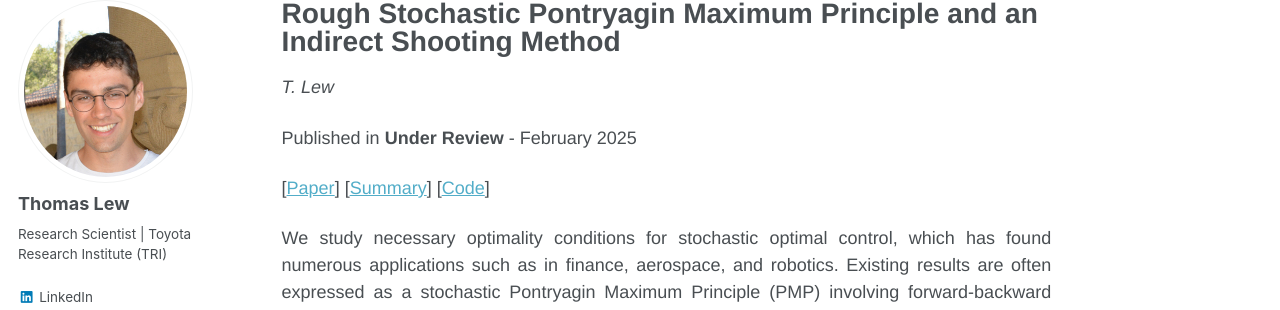
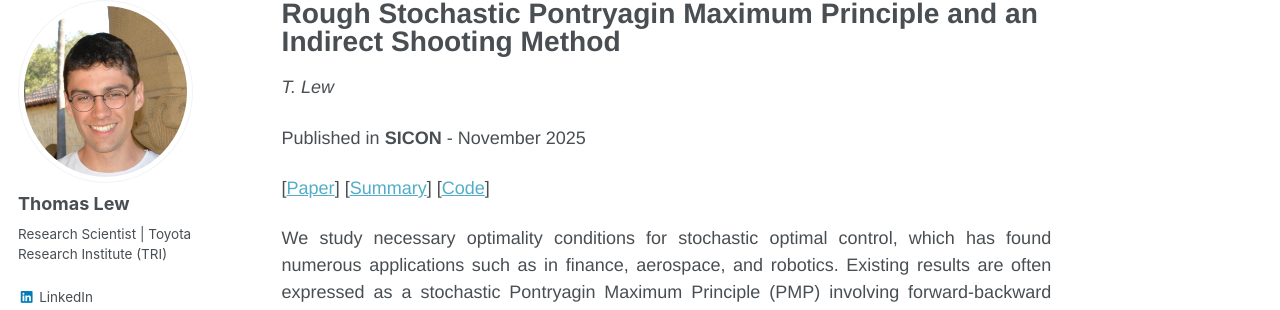
Before and after one commit to thomasjlew/thomasjlew.github.io, a Jekyll site: the page built from _publications/2025-11-07_stochastic_pmp.md, in a window 1280 px wide and 900 px high. Shown: the part 118-428 px from the top of the window. Built offline with Jekyll 4.4.1, drawn with Linux system fonts in a browser that asks for light colours.

Commit message:
RSPMP => SICON

```diff
--- a/_preprints/2025-02-10_stochastic_pmp.md
+++ b/_publications/2025-11-07_stochastic_pmp.md
@@ -7,9 +7,9 @@ excerpt: '<br />
 [Paper](https://arxiv.org/abs/2502.06726) /
 [Code](https://github.com/ToyotaResearchInstitute/rspmp) /
 [Summary](https://github.com/thomasjlew/thomasjlew.github.io/tree/master/files/RSPMP_trajectory_optimization.pdf) - We derive new optimality conditions and an indirect method for stochastic optimal control.'
-date: 2025-02-10
-venue: 'Under Review'
-# venuetype: "conference"
+date: 2025-11-07
+venue: 'SICON'
+# venuetype: "journal"
 paperauthors: 'T. Lew'
 thumbnail: "stochastic_pmp.png"
 paperurl: 'https://arxiv.org/abs/2502.06726'
```
